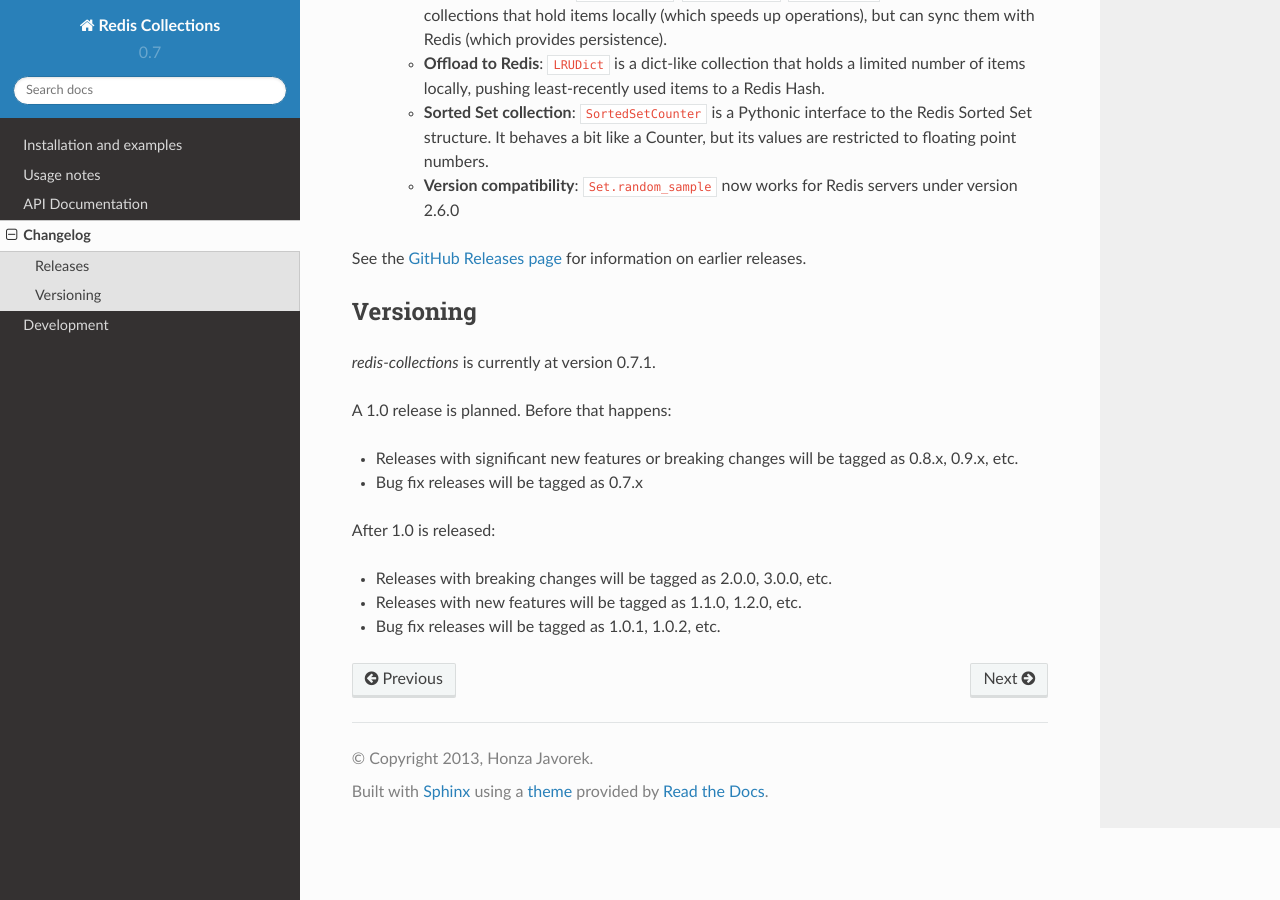
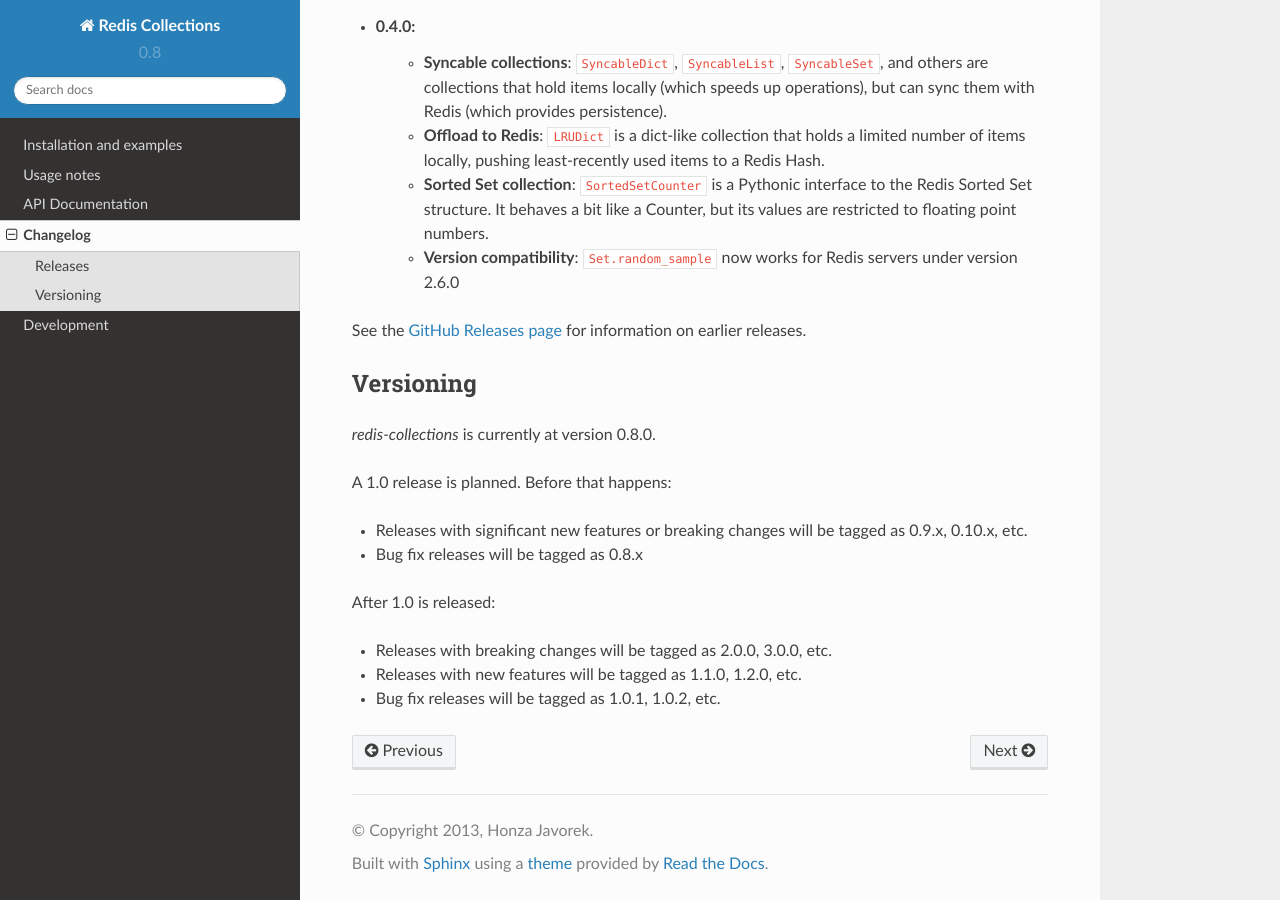
Before and after one commit to redis-collections/redis-collections, a Sphinx documentation site: the page built from docs/changelog.rst, in a window 1280 px wide and 900 px high, scrolled down 1239 px. Built offline with Sphinx 7.4.7 and the Read the Docs theme 2.0.0, drawn with Linux system fonts in a browser that asks for light colours; some of the changed text lies outside the part shown.

Commit message:
Updates for 0.8.0

```diff
--- a/docs/changelog.rst
+++ b/docs/changelog.rst
@@ -6,8 +6,10 @@ Changelog
 Releases
 --------
 
+- 0.8.0:
+    - **Version compatibility**: This library now supports `redis-py` versions 3.4.0 and above.
 - 0.7.1:
-    - This is a bugfix release to pin the `redis-py` dependency to below 3.4.0. A future version will add support for `redis-py` 3.4.0 and above.
+    - **Version compatibility**: This is a bugfix release to pin the `redis-py` dependency to below 3.4.0. A future version will add support for `redis-py` 3.4.0 and above.
 - 0.7.0:
     - **Breaking change**: This library now supports Python versions 3.4 and later. The last version with Python 2.7 support is 0.6.0.
 - 0.6.0:
@@ -52,8 +54,8 @@ Versioning
 A 1.0 release is planned. Before that happens:
 
 - Releases with significant new features or breaking changes will be tagged as
-  0.8.x, 0.9.x, etc.
-- Bug fix releases will be tagged as 0.7.x
+  0.9.x, 0.10.x, etc.
+- Bug fix releases will be tagged as 0.8.x
 
 After 1.0 is released:
 
--- a/redis_collections/__init__.py
+++ b/redis_collections/__init__.py
@@ -1,5 +1,5 @@
 __title__ = 'redis-collections'
-__version__ = '0.7.1'
+__version__ = '0.8.0'
 __author__ = 'Honza Javorek'
 __license__ = 'ISC'
 __copyright__ = 'Copyright 2013-? Honza Javorek'
--- a/requirements.txt
+++ b/requirements.txt
@@ -1 +1 @@
-redis>=3.0.0,<3.4.0
+redis>=3.0.0,<4.0.0
--- a/setup.py
+++ b/setup.py
@@ -36,7 +36,7 @@ setup(
     packages=find_packages(exclude=['tests']),
     include_package_data=True,
     python_requires='>=3.4',
-    install_requires=['redis>=3.1.0,<3.4.0'],
+    install_requires=['redis>=3.1.0,<4.0.0'],
     zip_safe=False,
     keywords=['redis', 'persistence'],
     classifiers=(
```
